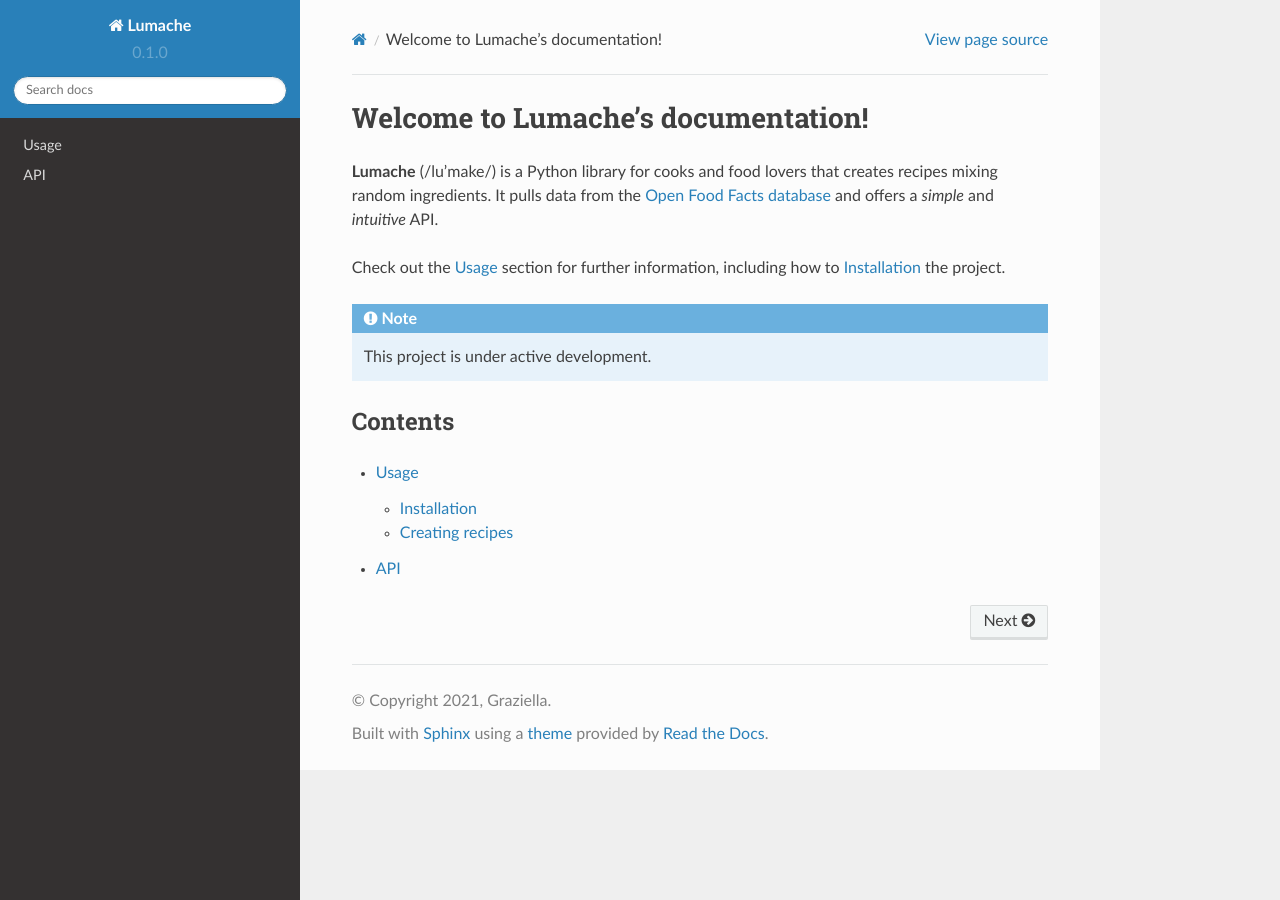
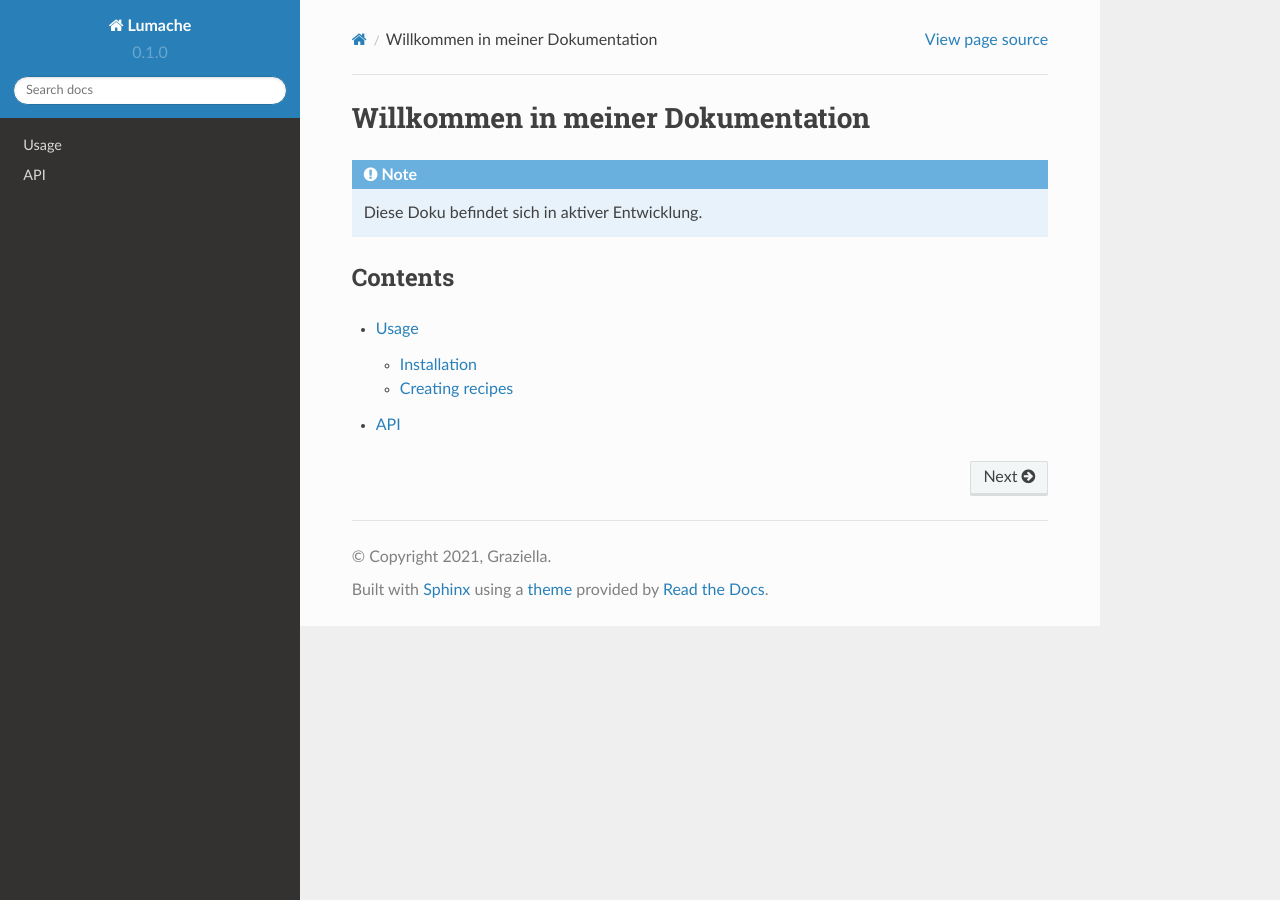
Before and after one commit to SirenTheSiren/ravedocs, a Sphinx documentation site: the page built from docs/source/index.rst, in a window 1280 px wide. Built offline with Sphinx 7.4.7 and the Read the Docs theme 2.0.0, drawn with Linux system fonts in a browser that asks for light colours.

Commit message:
Update index.rst

```diff
--- a/docs/source/index.rst
+++ b/docs/source/index.rst
@@ -1,17 +1,10 @@
-Welcome to Lumache's documentation!
+Willkommen in meiner Dokumentation
 ===================================
 
-**Lumache** (/lu'make/) is a Python library for cooks and food lovers
-that creates recipes mixing random ingredients.
-It pulls data from the `Open Food Facts database <https://world.openfoodfacts.org/>`_
-and offers a *simple* and *intuitive* API.
-
-Check out the :doc:`usage` section for further information, including
-how to :ref:`installation` the project.
 
 .. note::
 
-   This project is under active development.
+   Diese Doku befindet sich in aktiver Entwicklung.
 
 Contents
 --------
```
